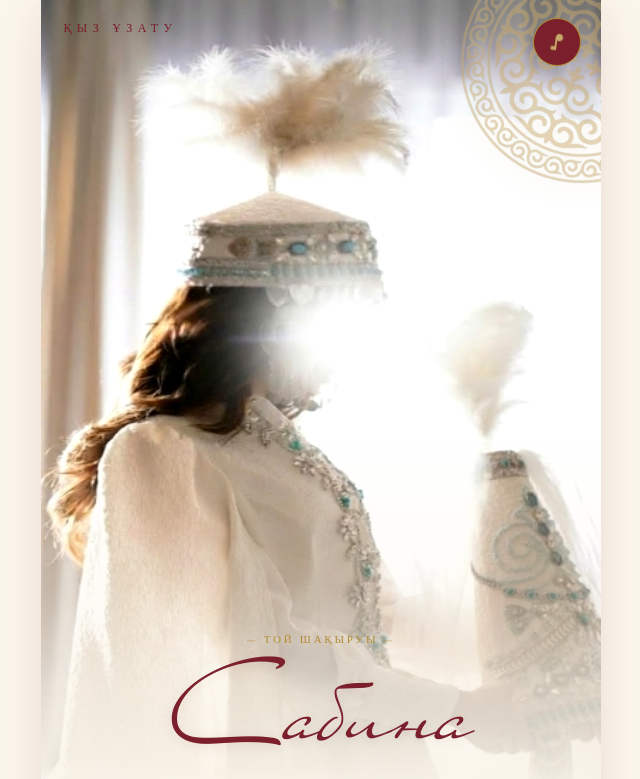
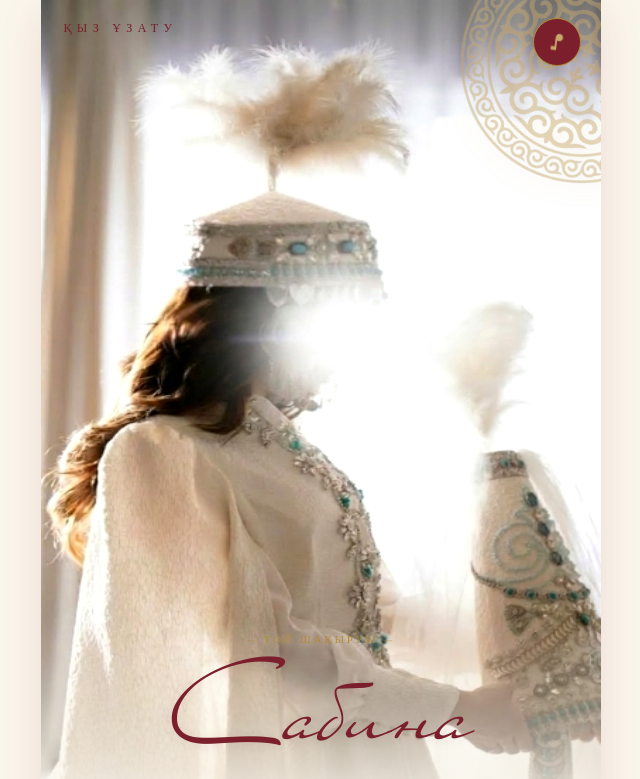
Before and after one commit to usern23/kyz-uzatu, a React (Vite) app: page / in a window 1280 px wide. Shown: the top 779 px of the page, without its empty margins (319-959 px from the left). Built offline with nearby package versions, Linux system fonts and the light colour scheme.

Commit message:
fix: delay photo gradient fade to 72%, photo visible through title text

```diff
--- a/src/styles.css
+++ b/src/styles.css
@@ -200,11 +200,10 @@ section.reveal {
   background: linear-gradient(180deg,
     rgba(251,246,236,0.10) 0%,
     transparent 12%,
-    transparent 50%,
-    rgba(251,246,236,0.35) 68%,
-    rgba(251,246,236,0.75) 80%,
-    rgba(251,246,236,0.97) 92%,
-    transparent 100%
+    transparent 72%,
+    rgba(251,246,236,0.45) 83%,
+    rgba(251,246,236,0.88) 93%,
+    rgba(251,246,236,0.96) 100%
   );
   z-index: 2;
 }
```
